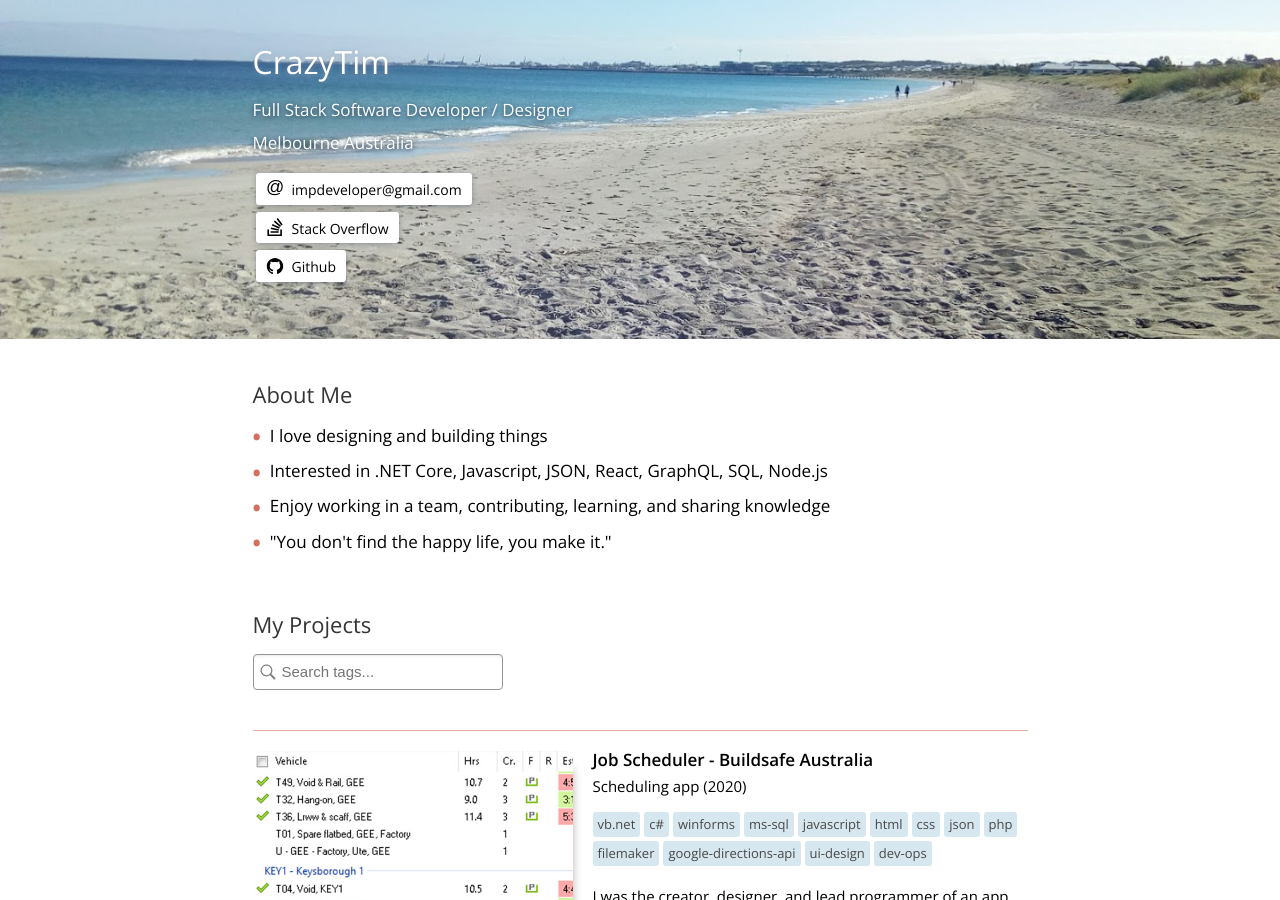
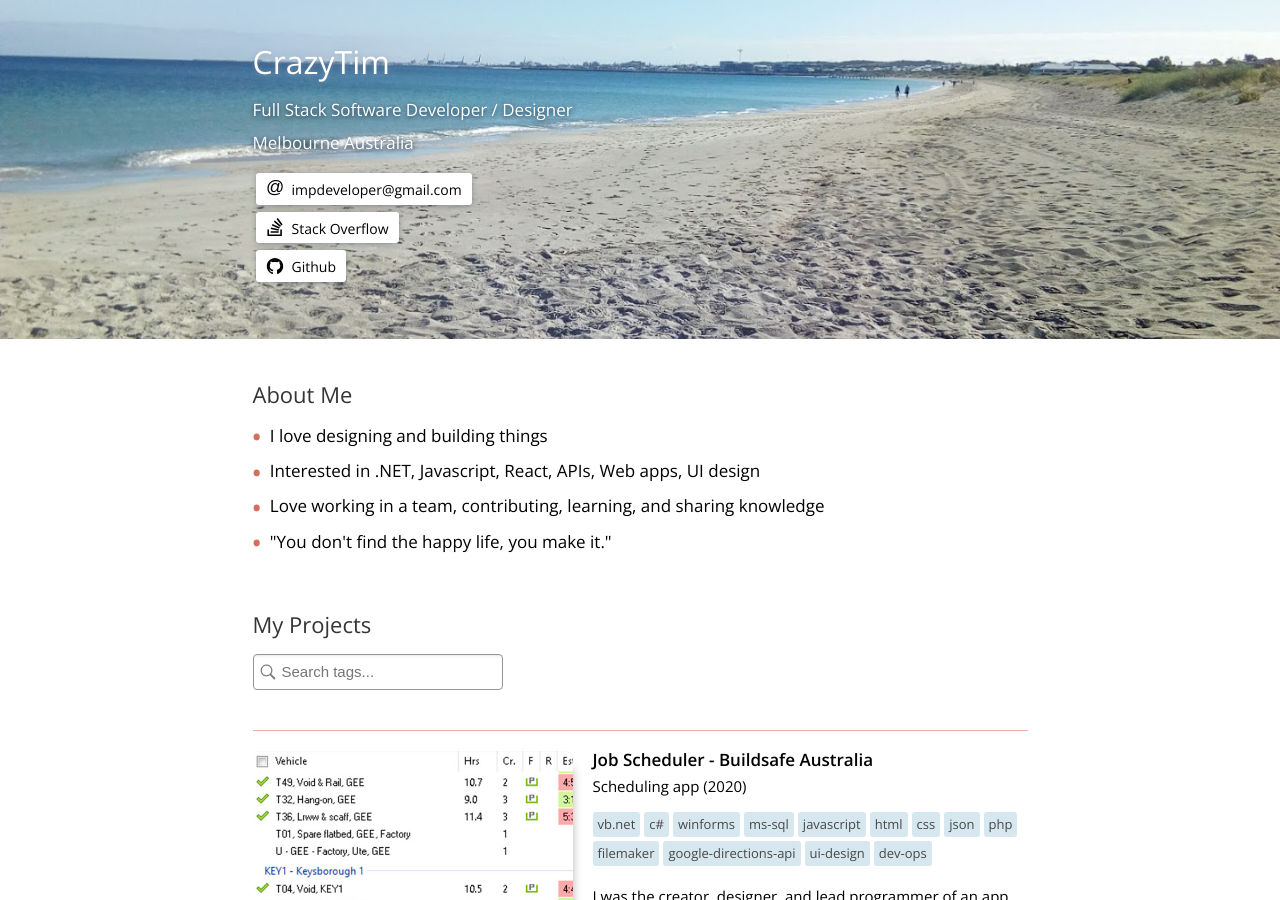
Before and after one commit to CrazyTim/crazytim-portfolio, a Jekyll site: the page built from index.html, in a window 1280 px wide and 900 px high. Built offline with Jekyll 4.4.1, drawn with Linux system fonts in a browser that asks for light colours.

Commit message:
Tweak interests

```diff
--- a/index.html
+++ b/index.html
@@ -59,8 +59,8 @@ layout: null
 
         <ul class="overview">
           <li>I love designing and <span class="no-line-break">building things</span></li>
-          <li>Interested in .NET Core, Javascript, JSON, React, GraphQL, SQL, Node.js</li>
-          <li>Enjoy working in a team, contributing, learning, and <span class="no-line-break">sharing knowledge</span></li>
+          <li>Interested in .NET, Javascript, React, APIs, Web apps, UI design</li>
+          <li>Love working in a team, contributing, learning, and <span class="no-line-break">sharing knowledge</span></li>
           <li>"You don't find the happy life, you make it."</li>
         </ul>
 
```
